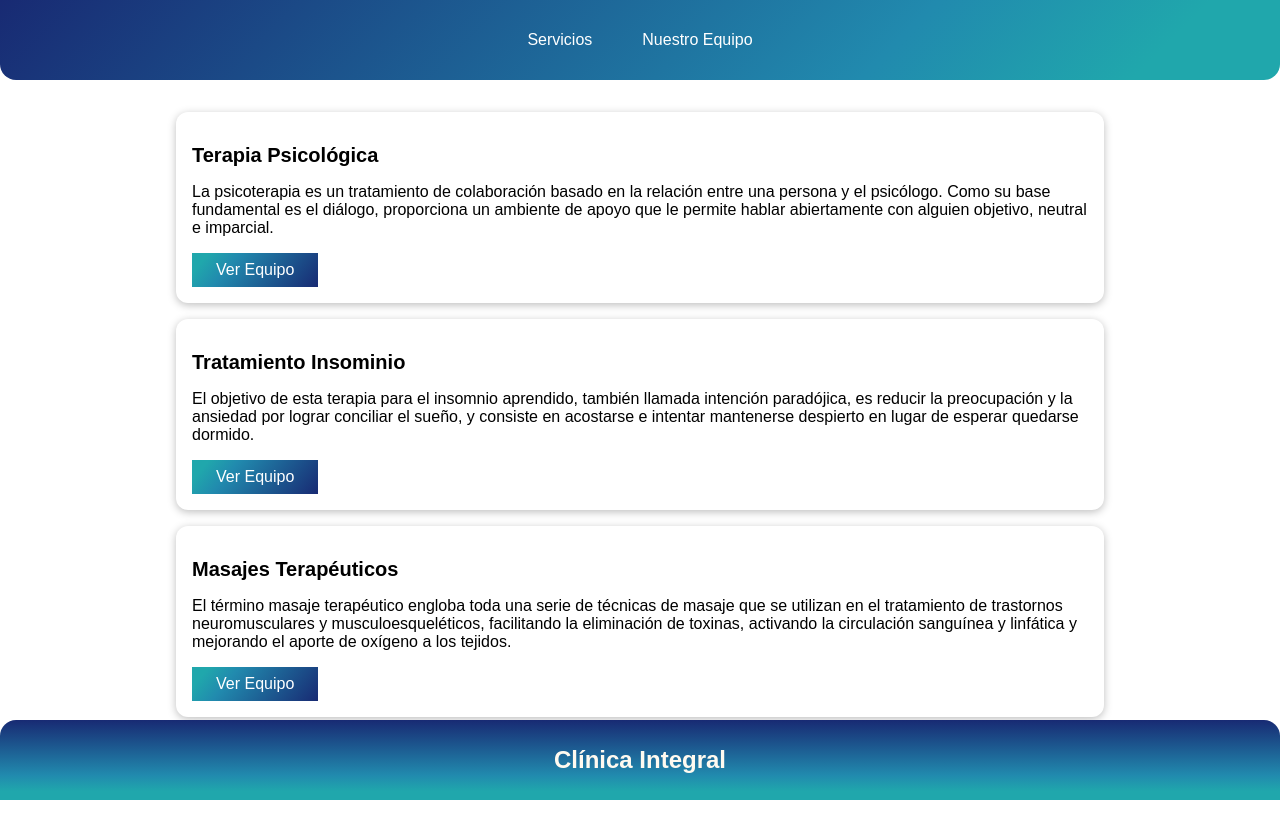
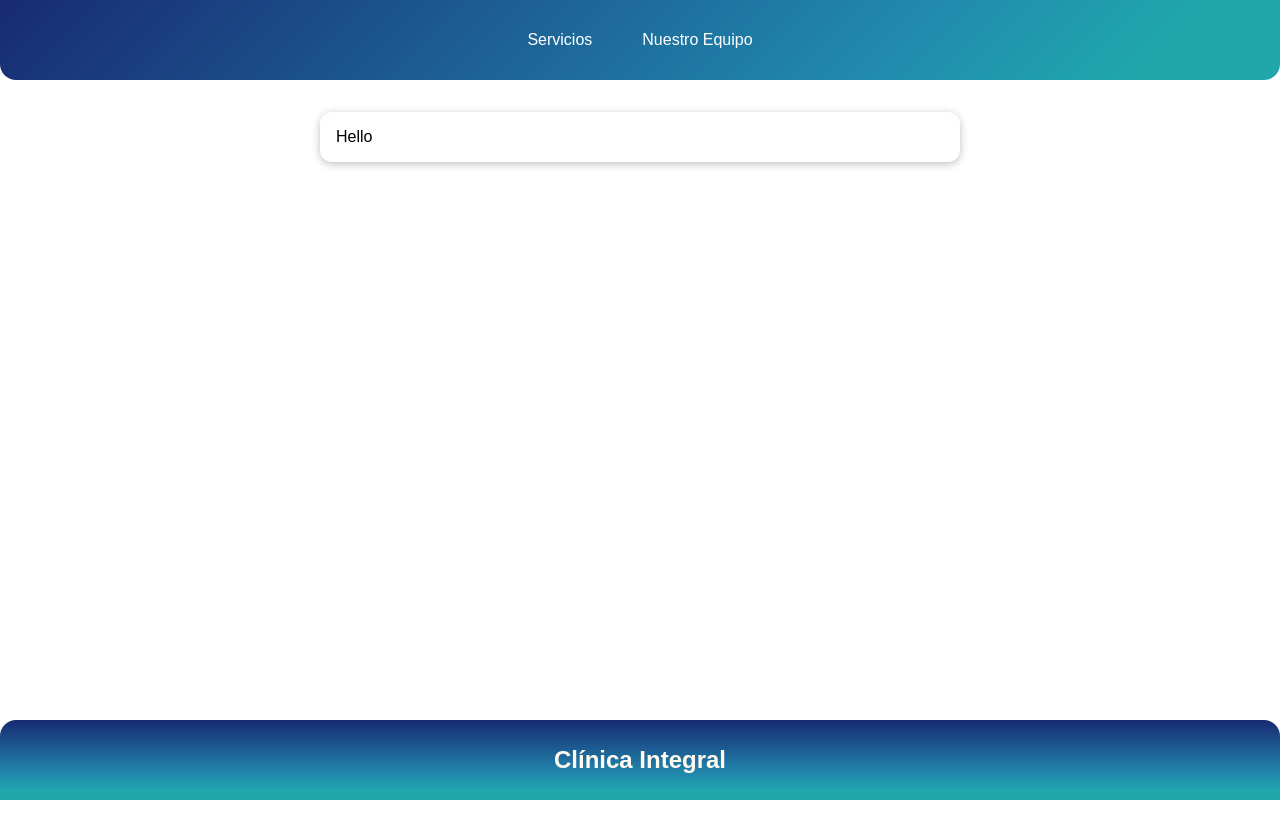
Before and after one commit to castrosanabriajohn/clinic, a Vue app: page /reviews in a window 1280 px wide. Before the commit this address led to /services. Built offline with nearby package versions, Linux system fonts and the light colour scheme.

Commit message:
Set up reviews page

```diff
--- /dev/null
+++ b/src/components/common/BaseCard.vue
@@ -0,0 +1,15 @@
+<template>
+  <div>
+    <slot></slot>
+  </div>
+</template>
+
+<style scoped>
+div {
+  margin: 2rem auto;
+  padding: 1rem;
+  max-width: 40rem;
+  border-radius: 12px;
+  box-shadow: 0 2px 8px rgba(0, 0, 0, 0.26);
+}
+</style>
--- /dev/null
+++ b/src/components/reviews/AddReview.vue
@@ -0,0 +1,15 @@
+<template>
+  <section>
+    <base-card>Hello</base-card>
+  </section>
+</template>
+
+<script>
+import BaseCard from '../common/BaseCard.vue';
+export default {
+  data() {
+    return {};
+  },
+  components: { BaseCard },
+};
+</script>
--- a/src/main.js
+++ b/src/main.js
@@ -4,6 +4,7 @@ import App from './App.vue';
 import ServicesList from './components/services/ServicesList.vue';
 import ProfessionalsList from './components/professionals/ProfessionalsList.vue';
 import TeamMembers from './components/services/TeamMembers.vue';
+import TheReviews from './pages/TheReviews.vue';
 
 const router = createRouter({
   history: createWebHistory(),
@@ -23,6 +24,7 @@ const router = createRouter({
       ],
     },
     { path: '/professionals', component: ProfessionalsList },
+    { path: '/reviews', component: TheReviews },
     { path: '/:notFound(.*)', redirect: '/services' },
   ],
 });
--- /dev/null
+++ b/src/pages/TheReviews.vue
@@ -0,0 +1,10 @@
+<template>
+  <add-review></add-review>
+</template>
+
+<script>
+import AddReview from '../components/reviews/AddReview.vue';
+export default {
+  components: { AddReview },
+};
+</script>
```
Also changed, not shown: src/components/common/BaseButton.vue (added, +22 -0 lines), src/components/reviews/ViewReviews.vue (added).
